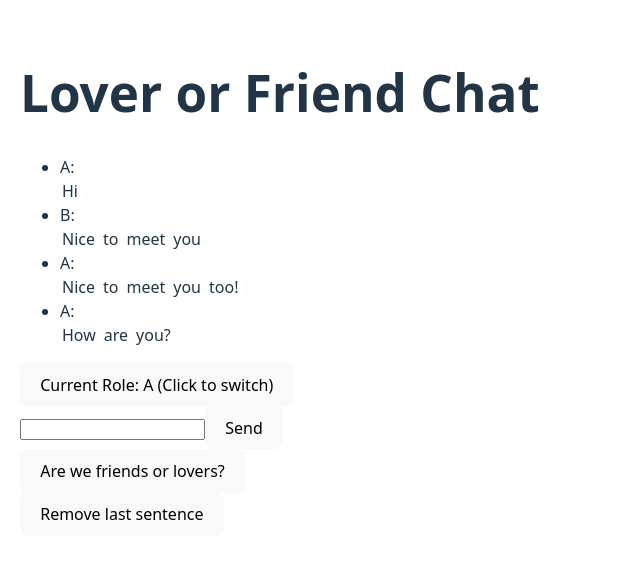
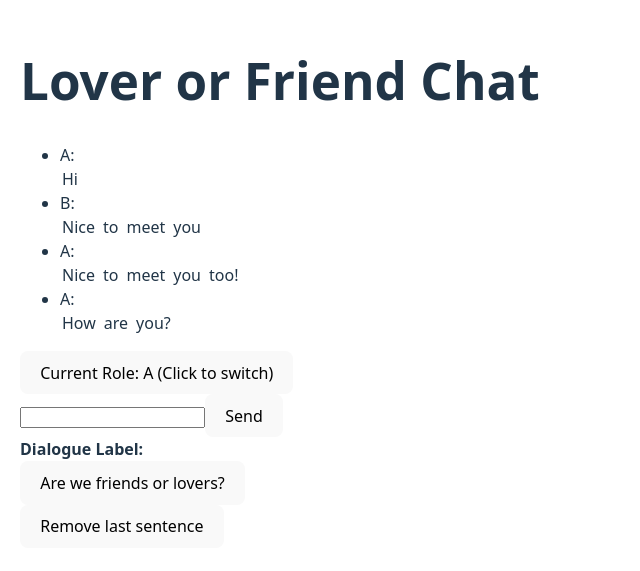
Before and after one commit to FZFZFZZ/PlatonicOrRomantic, a React (Vite) app in the folder frontend/: page / in a window 1280 px wide. Shown: the part 117-688 px from the top of the page, without its empty margins (0-640 px from the left). Built offline with nearby package versions, Linux system fonts and the light colour scheme.

Commit message:
Change numeric labels to string labels

```diff
--- a/frontend/src/App.jsx
+++ b/frontend/src/App.jsx
@@ -17,7 +17,7 @@
   const [sentenceLabels, setSentenceLabels] = useState([])
 
   // labels
-  const [label, setLabel] = useState('')
+  const [label, setLabel] = useState(undefined)
 
   const handleSubmit = () => {
     const endpoint = import.meta.env.MODE === "development"
@@ -44,7 +44,7 @@
         setLabel(data.label);
         setSentenceLabels(data.sequence_explanation);
         setWords(data.word_explanation
-          .filter(([word, value]) => value > 0)
+          .filter(([word, value]) => value < 0)
           .map(([word]) => word));
       })
   }
@@ -97,7 +97,7 @@
 
       {/* Label */}
       <div>
-        {label === "" ? null : <strong>Dialogue Label: </strong> }{label}
+        {label === "" ? null : <strong>Dialogue Label: </strong> }{numericLabelToString(label)}
       </div>
 
       {/* ReLabel Button */}
@@ -116,13 +116,24 @@
   );
 }
 
+function numericLabelToString(label) {
+  switch (label) {
+    case 0:
+      return "Friend - Romantic";
+    case 1:
+      return "Romantic - Romantic";
+    case -1:
+      return "Friend - Friend";
+  }
+}
+
 function HighlightedSentence({ sentence, explanationWords, label }) {
   const words = sentence.split(' ');
 
   return (
     <div>
       {words.map((word, index) => {
-        const isHighlighted = (label !== "") && explanationWords.includes(word);
+        const isHighlighted = (label !== undefined) && explanationWords.includes(word);
         return (
           <span
             key={index}
@@ -141,5 +152,7 @@
 };
 
 function SentenceLabelComponent( {sentenceLabel, label} ) {
-  return label !== "" ? <span><strong> (Label: {sentenceLabel})</strong></span> : null
+  return label !== "" && sentenceLabel !== undefined
+    ? <span><strong> (Label so far: {numericLabelToString(sentenceLabel)})</strong></span>
+    : null
 }
```
